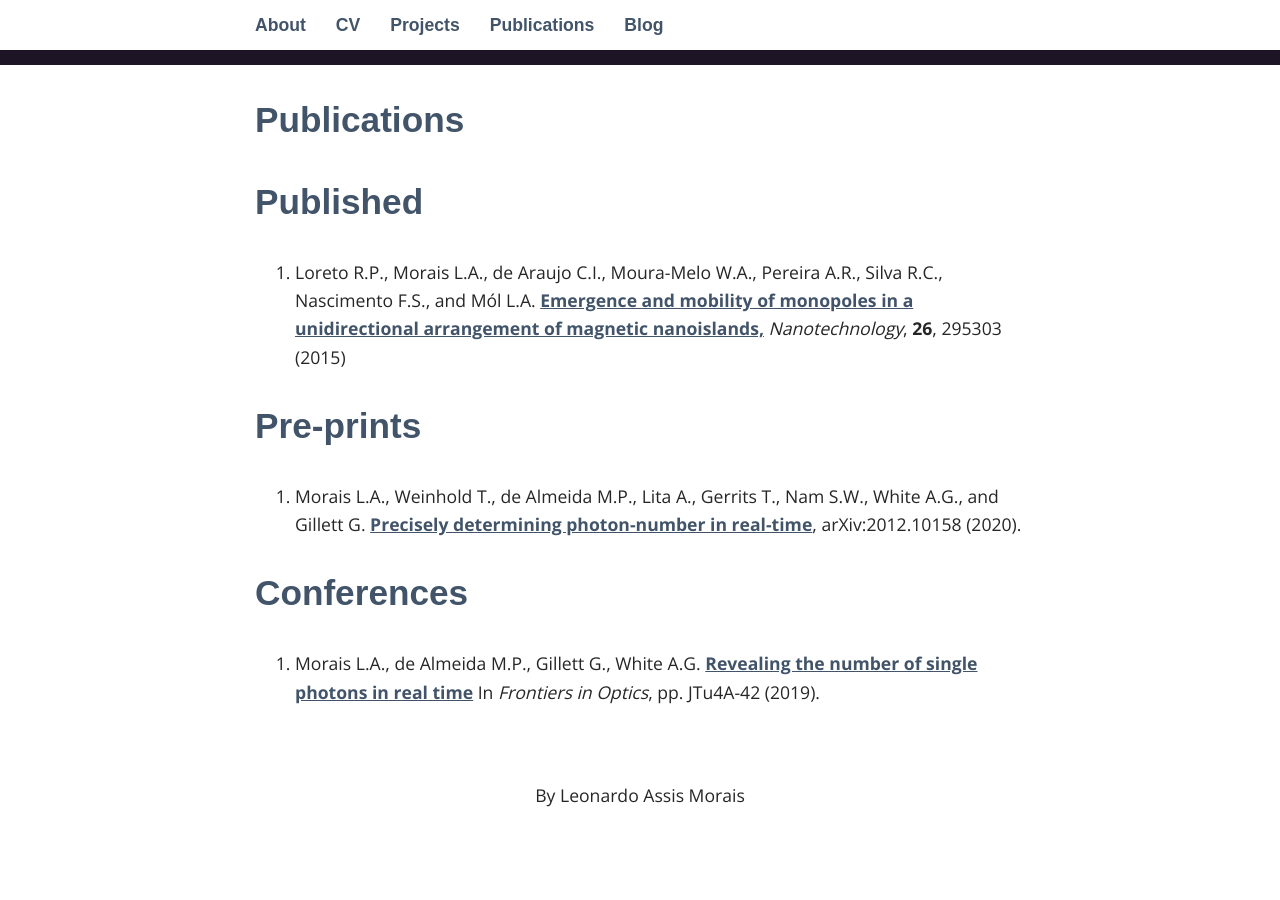
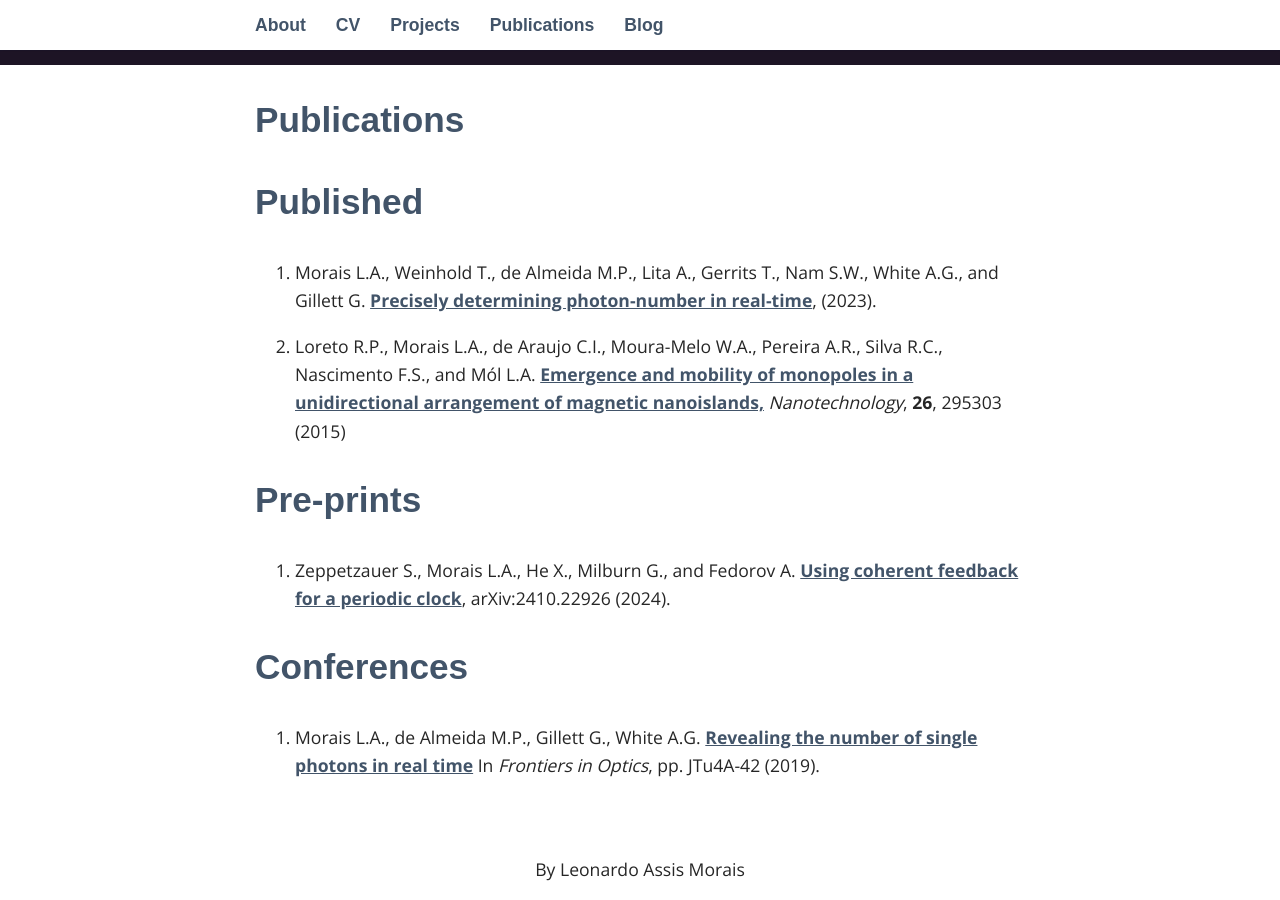
Before and after one commit to Leo-am/Leo-am.github.io, a Jekyll site: the page built from _pages/04_publications.md, in a window 1280 px wide and 900 px high, scrolled down 435 px. Built offline with Jekyll 4.4.1, drawn with Linux system fonts in a browser that asks for light colours; some web fonts are replaced; before the commit the page ends 1302 px from its top, so only the background shows below that.

```diff
--- a/_pages/04_publications.md
+++ b/_pages/04_publications.md
@@ -6,13 +6,16 @@ permalink: /publications/
 
 ## Published
 
-1. Loreto R.P., Morais L.A., de Araujo C.I., Moura-Melo W.A., Pereira A.R., Silva R.C., Nascimento F.S., and Mól L.A.
+1. Morais L.A., Weinhold T., de Almeida M.P., Lita A., Gerrits T., Nam S.W., White A.G., and Gillett G.
+[Precisely determining photon-number in real-time](https://quantum-journal.org/papers/q-2024-05-23-1355/), (2023).
+
+2. Loreto R.P., Morais L.A., de Araujo C.I., Moura-Melo W.A., Pereira A.R., Silva R.C., Nascimento F.S., and Mól L.A.
 [Emergence and mobility of monopoles in a unidirectional arrangement of magnetic nanoislands,](https://iopscience.iop.org/article/10.1088/0957-4484/26/29/295303/meta)
 _Nanotechnology_, __26__, 295303 (2015)
 
 ## Pre-prints
-1. Morais L.A., Weinhold T., de Almeida M.P., Lita A., Gerrits T., Nam S.W., White A.G., and Gillett G.
-[Precisely determining photon-number in real-time](https://arxiv.org/abs/2012.10158), arXiv:2012.10158 (2020).
+1. Zeppetzauer S., Morais L.A., He X., Milburn G., and Fedorov A.
+[Using coherent feedback for a periodic clock](https://arxiv.org/abs/2410.22926), arXiv:2410.22926 (2024).
 
 
 ## Conferences
```
Also changed, not shown: _posts/2015-11-30-welcome-to-jekyll.markdown (deleted, +0 -25 lines).
